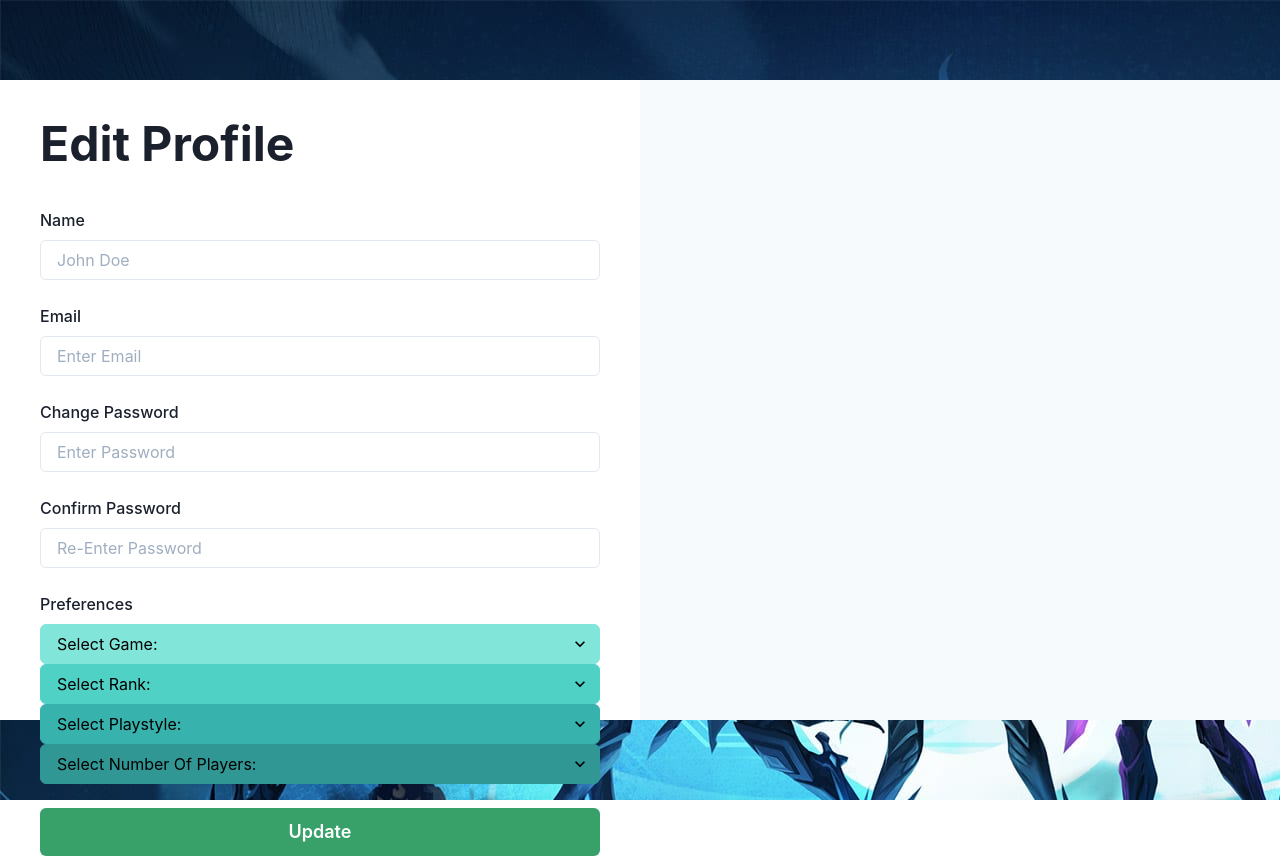
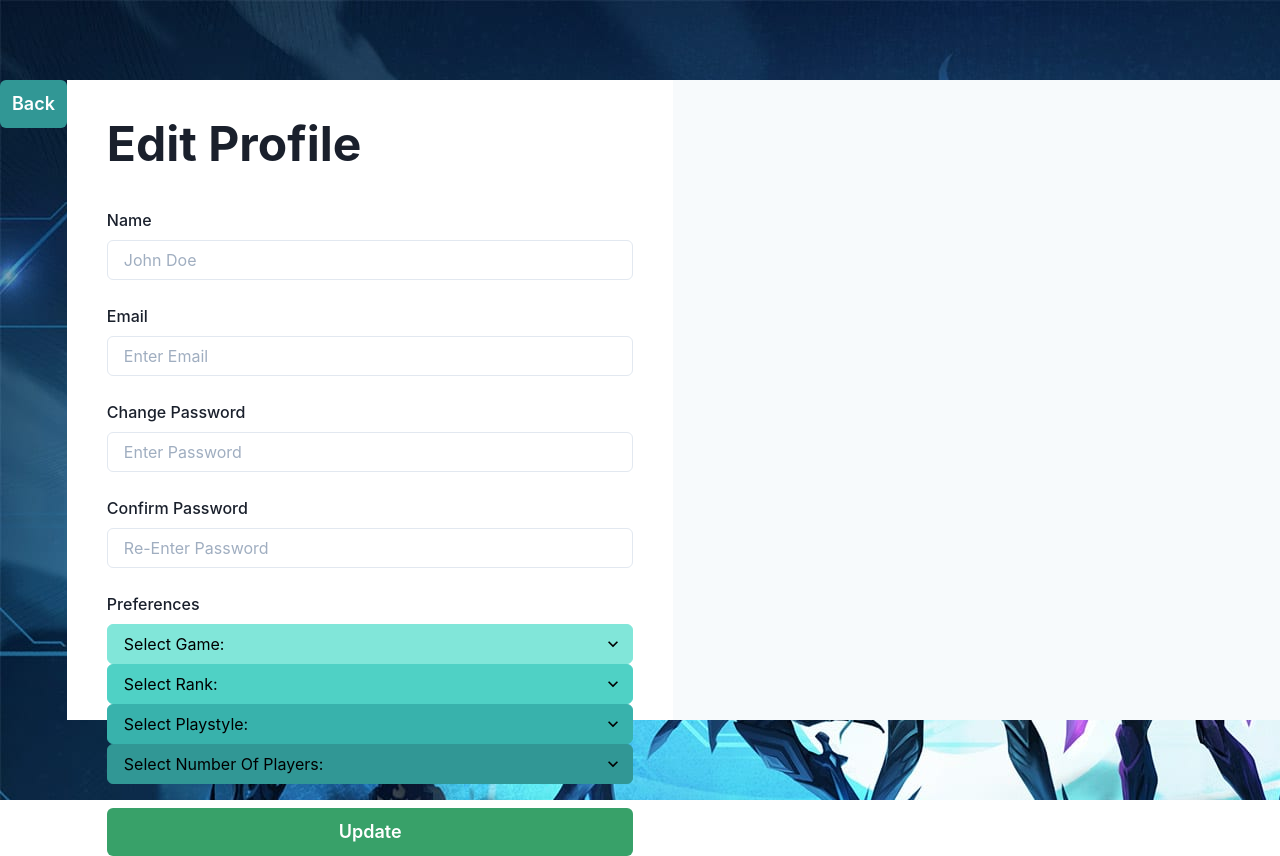
Before and after one commit to CS-UCR/senior-design-project-lesalsa-james, a React (Create React App) app in the folder mern/client/: page /ProfilePage in a window 1280 px wide. Built offline with nearby package versions, Linux system fonts and the light colour scheme; sample sign-in values are in the browser's storage.

Commit message:
functionality buttons

```diff
--- a/mern/client/src/components/miscellaneous/SideDrawer.js
+++ b/mern/client/src/components/miscellaneous/SideDrawer.js
@@ -140,6 +140,8 @@ const SideDrawer = () => {
           <Avatar size={"sm"} cursor={"pointer"} name={user.name} /*src={user.pic}*/ ></Avatar>
         </MenuButton>
         <MenuList>
+          <MenuItem onClick={() => {history.push('/FilterPage')}}>Filter Search</MenuItem>
+          <MenuDivider/>
           <MenuItem onClick={() => {history.push('/ProfilePage')}}>My Profile</MenuItem>
           <MenuDivider/>
           <MenuItem onClick={logoutHandler}>Log Out</MenuItem>
--- a/mern/client/src/pages/ProfilePage.js
+++ b/mern/client/src/pages/ProfilePage.js
@@ -1,8 +1,8 @@
 import React, { Component, useState } from 'react';
 import { useHistory } from "react-router-dom";
-import { useToast, Button, FormControl, FormLabel, Input, Container, Flex, VStack, Heading, Text, SimpleGrid, GridItem, Grid, Select } from '@chakra-ui/react';
+import { useToast, Button, FormControl, FormLabel, Input, Container, Flex, VStack, Heading, Text, SimpleGrid, GridItem, Grid, Select, Menu, MenuButton } from '@chakra-ui/react';
 import axios from 'axios';
-
+import {ArrowBackIcon} from "@chakra-ui/icons";
 
 
 const ProfilePage = () => {
@@ -15,7 +15,7 @@ const ProfilePage = () => {
     const [playstyle, setPlaystyle ] = useState();
     const [numPlayers, setNumPlayers ] = useState();
     const toast = useToast();
-
+    const history = useHistory();
     const updateUser = async () => {
         if (!email || !name || !password || !confirmPassword){
             toast({
@@ -68,8 +68,15 @@ const ProfilePage = () => {
     }
 
     return (
+
     <Container maxW= "container.xl" p={0}>
         <Flex h="100vh" py={20}>
+
+        <Button size = 'lg' colorScheme='teal' onClick={() => {history.push('/login')}}>
+        Back
+        </Button>
+
+
             <VStack w="full" h="full" p={10} spacing={10} alignItems="flex-start" bg="white">
                 <VStack spacing={3} alignItems="flex-start">
                     <Heading size="2xl">Edit Profile</Heading>
```
